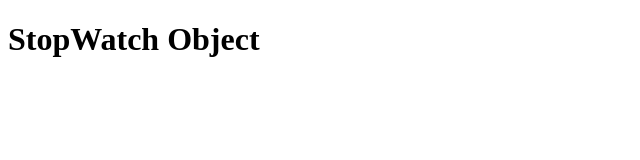
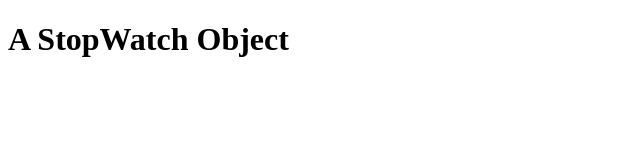
Before and after one commit to kjcatherine/Stop-Watch, a plain HTML site: page index.html in a window 1280 px wide. Shown: the whole page, without its empty margins (0-640 px from the left). Drawn offline with Linux system fonts and the light colour scheme.

Commit message:
added html

```diff
--- a/index.html
+++ b/index.html
@@ -7,7 +7,7 @@
     <title>Document</title>
   </head>
   <body>
-    <h1>StopWatch Object</h1>
+    <h1>A StopWatch Object</h1>
 
     <script type="text/javascript" src="main.js"></script>
   </body>
```
